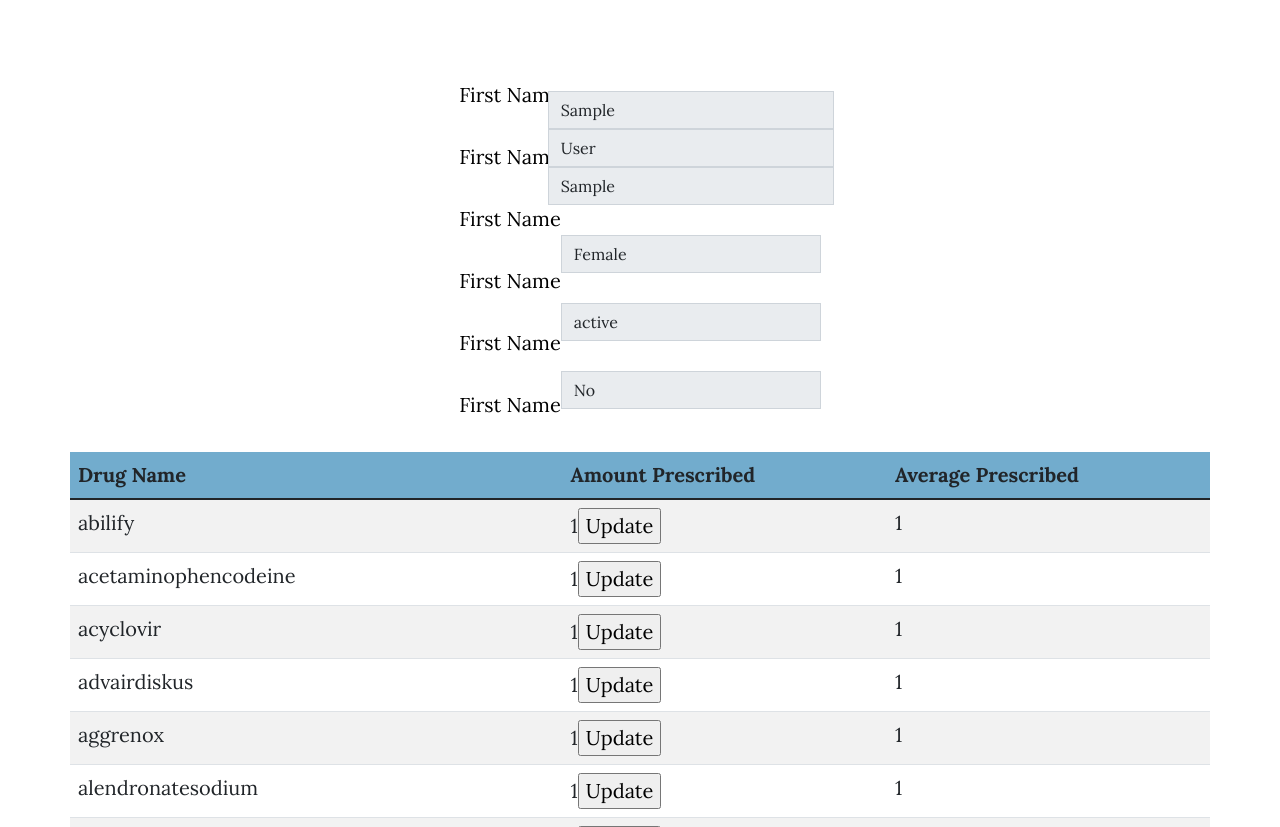
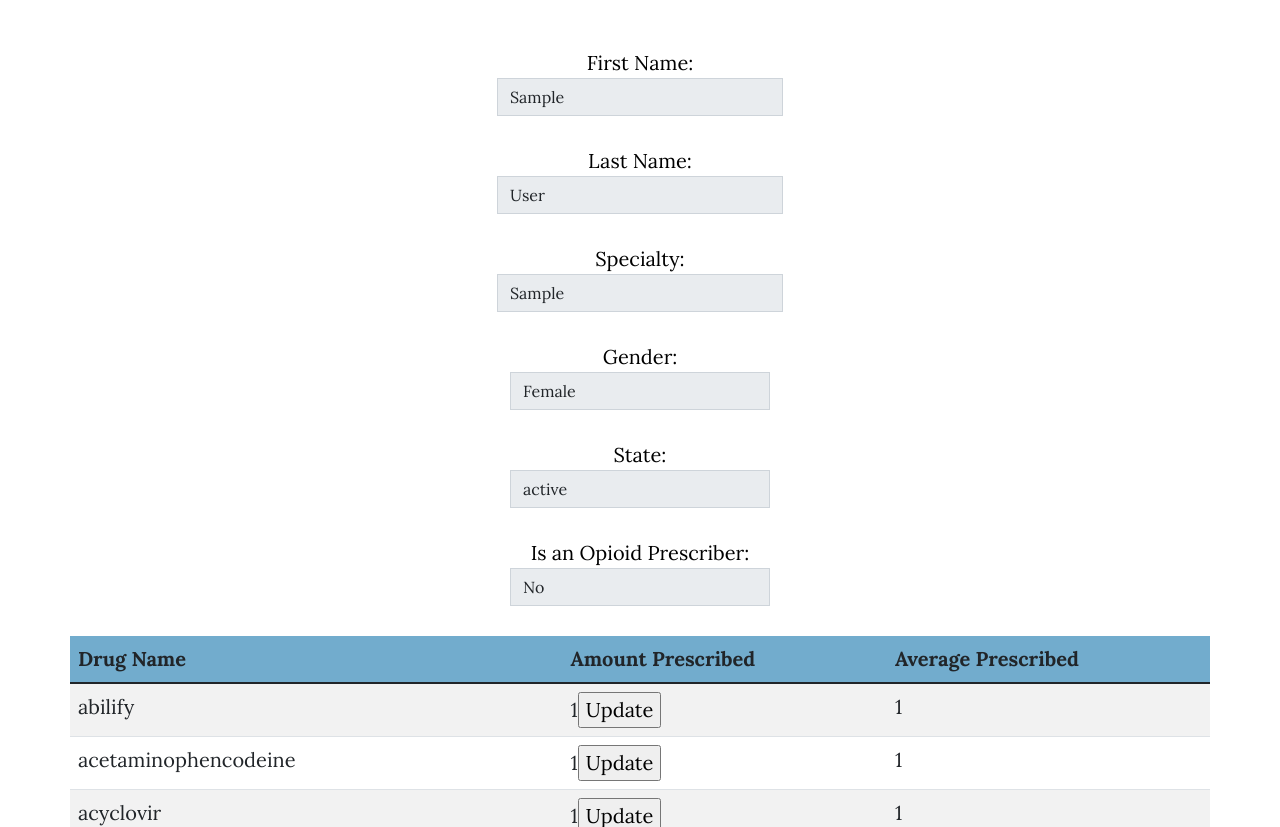
Before and after one commit to kandelin16/INTEX, a Django app: page /prescriberDetail/1 in a window 1280 px wide. Shown: the part 504-1331 px from the top of the page. Run offline with Django 3.2, Linux system fonts and the light colour scheme; tables that the repository leaves empty hold one stand-in row (values such as "Sample post"); some libraries are stand-ins or nearby versions.

Commit message:
attempt to add labels to edit

```diff
--- a/templates/drug/prescriberDetail.html
+++ b/templates/drug/prescriberDetail.html
@@ -22,20 +22,19 @@
       <div class="row gx-4 gx-lg-5 justify-content-center">
         <div class="col-md-10 col-lg-8 col-xl-7">
           <form action="../addPrescriber/" method="post" id="thehiddensacredmostholyform" class="flex-form">{% csrf_token %}
-            <div>
-              <p>First Name</p>
-              <p>First Name</p>
-              <p>First Name</p>
-              <p>First Name</p>
-              <p>First Name</p>
-              <p>First Name</p>
-            </div>
+
             <div class="flex-half-two">
-              <input type="text" id="fname" name="fname" placeholder="First Name" value={{dr.fname}} class="form-control" disabled/>
-              <input type="text" id="lname" name="lname" placeholder="Last Name" value={{dr.lname}} class="form-control" disabled/>
+            <label for="fname">First Name: </label>
+              <input type="text" id="fname" name="fname" placeholder="First Name" value={{dr.fname}} class="form-control" disabled/> <br>
+
+              <label for="lname">Last Name: </label>
+              <input type="text" id="lname" name="lname" placeholder="Last Name" value={{dr.lname}} class="form-control" disabled/><br>
+
+              <label for="specialty">Specialty: </label>
               <input type="text" id="specialty" name="specialty" placeholder="Specialty" value={{dr.specialty}} class="form-control" disabled/>
               <br>
               <!--drop down for gender-->
+              <label for="gender">Gender: </label>
               {% with dr.gender as myGender %}
               <select name="gender" id="gender"class="form-control custom-flex-item" disabled/>
                 <option selected value=""> Select A Gender </option>
@@ -50,6 +49,7 @@
               {% endwith %}
               <br>
               <!--drop down for state-->
+              <label for="state">State: </label>
               {% with dr.state as myState %}
               <select id="state" name="state" class="form-control custom-flex-item" disabled>
                 <!--<option selected value="">Select A State</option>-->
@@ -63,6 +63,7 @@
               </select>
               {% endwith %}
               <br/>
+              <label for="opioid">Is an Opioid Prescriber: </label>
               {% with dr.isopiodprescriber as myOpioid %}
               <select id="opioid" name="opioid" class="form-control" disabled>
                 <option selected> -- Is DR an opioid presciber? -- </option>
@@ -75,6 +76,7 @@
                 {% endif %}
               </select>
               {% endwith %}
+              <br>
             </div
             <input type="button" class="btn btn-secondary btn-margin" value="submit" onclick="verifyForm();"/>
 
```
